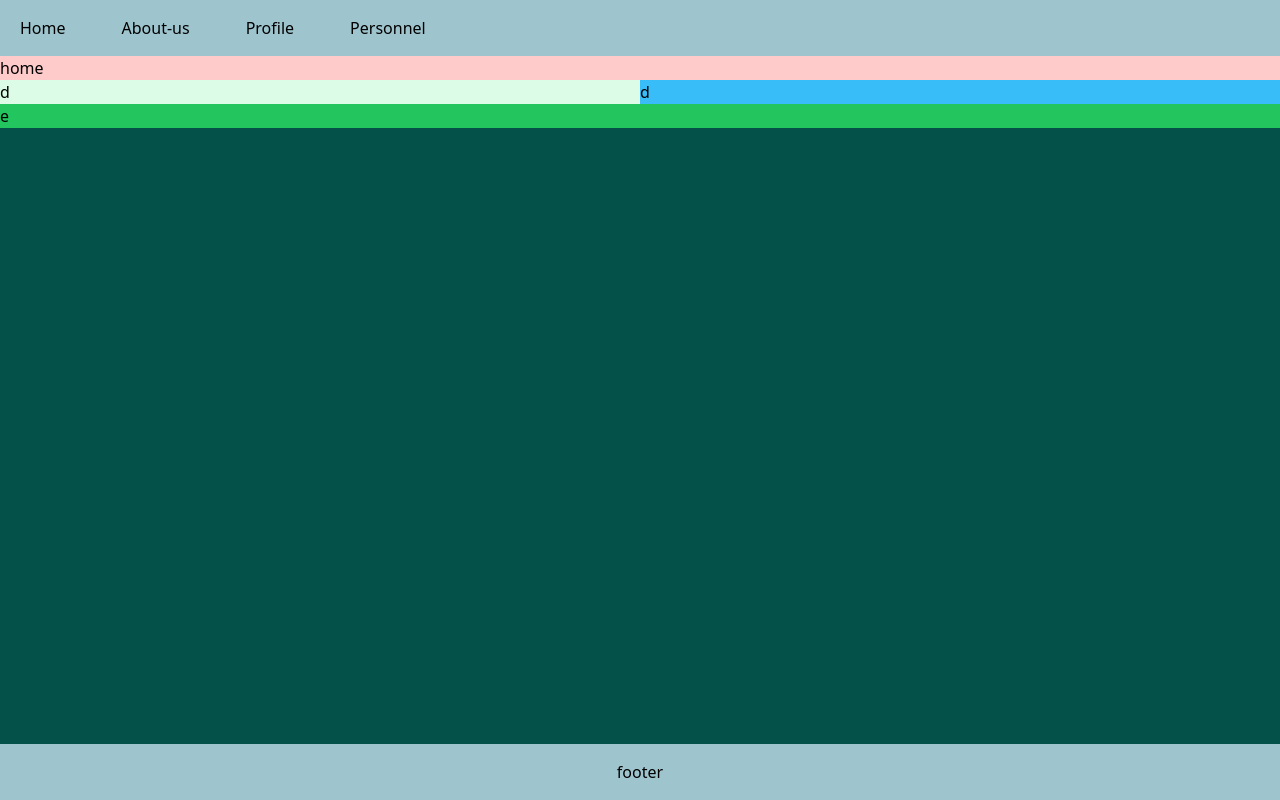
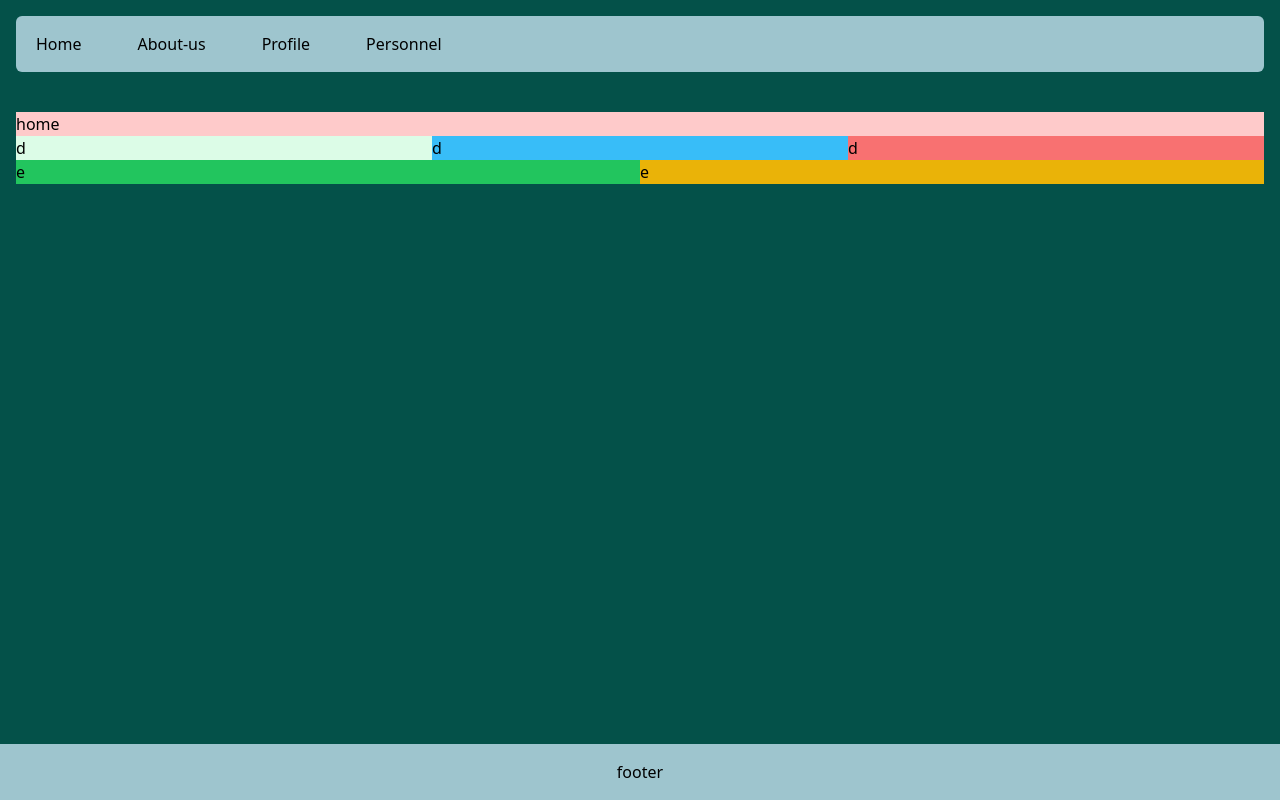
Before and after one commit to Arman-Abbasian/app_with_react_router_dom, a React (Create React App) app: page / in a window 1280 px wide. Built offline with nearby package versions, Linux system fonts and the light colour scheme.

Commit message:
initiate the design for Home component

```diff
--- a/src/App.js
+++ b/src/App.js
@@ -9,7 +9,7 @@ import Layout from './Layout/Layout';
 
 function App() {
   return (
-   <div className='w-screen h-screen'>
+   <div className='w-screen h-screen p-4 container mx-auto max-w-7xl'>
       <Layout>
         <Routee />
       </Layout>
--- a/src/Layout/Header.jsx
+++ b/src/Layout/Header.jsx
@@ -10,7 +10,7 @@ const Header = () => {
     ]
     const [showOptions,setShowOptions]=useState(false)
     return (
-        <header className="bg-project-light-sky flex px-2 py-1">
+        <header className="bg-project-light-sky flex px-2 py-1 mb-10 rounded-md">
             <div className="flex flex-col justify-center items-start p-3 w-full cursor-pointer md:hidden">
                 <svg xmlns="http://www.w3.org/2000/svg" fill="none" onClick={()=>setShowOptions(!showOptions)} viewBox="0 0 24 24" strokeWidth="1.5" stroke="currentColor" className="w-6 h-6">
                     <path strokeLinecap="round" strokeLinejoin="round" d="M3.75 6.75h16.5M3.75 12h16.5m-16.5 5.25h16.5" />
--- a/src/pages/Home.jsx
+++ b/src/pages/Home.jsx
@@ -5,11 +5,13 @@ const Home = () => {
     const {location}=useParams();
     console.log(location)
     return (
-        <div className="grid grid-cols-2">
-            <div className="col-span-2 bg-red-200">home</div>
-                <div className="col-span-1 bg-green-100">d</div>
-                <div className="col-span-1 bg-sky-400">d</div>
-            <div className="col-span-2 bg-green-500">e</div>
+        <div className="grid md:grid-cols-2 lg:grid-cols-6">
+            <div className="md:col-span-2 lg:col-span-6 bg-red-200">home</div>
+                <div className="md:col-span-1 lg:col-span-2 bg-green-100">d</div>
+                <div className="md:col-span-1 lg:col-span-2 bg-sky-400">d</div>
+                <div className="md:col-span-2 lg:col-span-2 bg-red-400">d</div>
+            <div className="md:col-span-2 lg:col-span-3 bg-green-500">e</div>
+            <div className="md:col-span-2 lg:col-span-3 bg-yellow-500">e</div>
         </div>
      );
 }
--- a/src/pages/Personnel.jsx
+++ b/src/pages/Personnel.jsx
@@ -12,12 +12,12 @@ const Personnel = () => {
             {personnel.map(item=>{
                 return (
                     <Link key={item.id} to={`/personnel/${item.name}`}  state={data} >
-                        <div className="border">
-                            <div class="aspect-w-5 aspect-h-8">
-                                <img src={item.image} alt="personnel" class="w-full h-full object-center object-cover" />
+                        <div className="bg-project-light-sky rounded-md p-2">
+                            <div class="aspect-w-1 aspect-h-1 -mt-8">
+                                <img src={item.image} alt="personnel" class="w-full h-full object-center object-contain" />
                             </div>
                             <div className="flex-1">
-                                <h1>{item.name}</h1>
+                                <h1 className="font-bold">{item.name}</h1>
                                 <p> explicabo error ipsa tenetur quod quae. Unde modi alias aperiam Itaque, rerum ipsum.</p>
                             </div>
                         </div>
```
